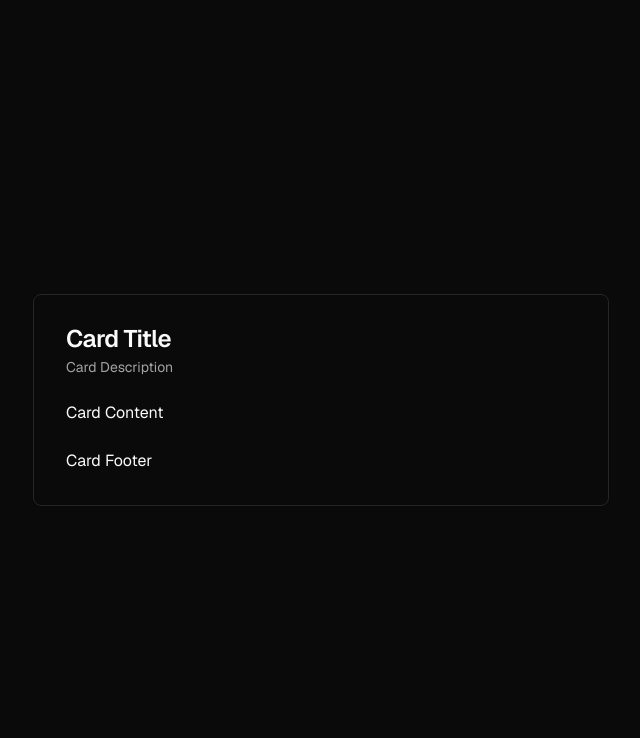
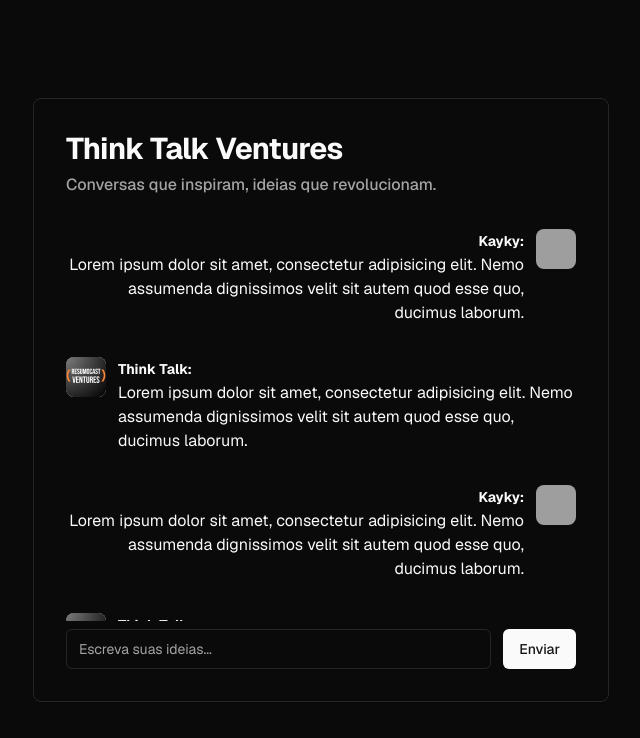
Before and after one commit to mynameiskayky/think-talk-ventures, a Next.js app: page / in a window 1280 px wide. Shown: the top 738 px of the page, without its empty margins (319-959 px from the left). Built offline with nearby package versions, Linux system fonts and the light colour scheme; grey boxes are pictures that could not be loaded.

Commit message:
add interface

```diff
--- a/src/app/page.tsx
+++ b/src/app/page.tsx
@@ -1,4 +1,6 @@
 "use client";
+import { Avatar, AvatarFallback, AvatarImage } from "@/components/ui/avatar";
+import { Button } from "@/components/ui/button";
 import {
   Card,
   CardContent,
@@ -7,20 +9,93 @@
   CardHeader,
   CardTitle,
 } from "@/components/ui/card";
+import { Input } from "@/components/ui/input";
+import { Label } from "@/components/ui/label";
+import { ScrollArea } from "@/components/ui/scroll-area";
 
 export default function Home() {
   return (
-    <main className="grid place-items-center h-screen">
+    <main className="grid place-items-center h-screen ">
       <Card className="w-full max-w-xl p-2">
         <CardHeader>
-          <CardTitle className="font">Card Title</CardTitle>
-          <CardDescription>Card Description</CardDescription>
+          <CardTitle className="font-bold text-3xl">
+            Think Talk Ventures
+          </CardTitle>
+          <CardDescription className="font-medium text-base">
+            Conversas que inspiram, ideias que revolucionam.
+          </CardDescription>
         </CardHeader>
-        <CardContent>
-          <p>Card Content</p>
-        </CardContent>
-        <CardFooter>
-          <p>Card Footer</p>
+        <ScrollArea className="pt-2 pr-6 h-[400px]">
+          <CardContent className="relative pr-0 space-y-8">
+            <div className="flex flex-row-reverse text-right items-start gap-3">
+              <Avatar>
+                <AvatarImage
+                  src="https://github.com/mynameiskayky.png"
+                  alt="@shadcn"
+                />
+                <AvatarFallback>KV</AvatarFallback>
+              </Avatar>
+              <div>
+                <Label className="font-bold">Kayky:</Label>
+                <p>
+                  Lorem ipsum dolor sit amet, consectetur adipisicing elit. Nemo
+                  assumenda dignissimos velit sit autem quod esse quo, ducimus
+                  laborum.
+                </p>
+              </div>
+            </div>
+            <div className="flex items-start gap-3">
+              <Avatar>
+                <AvatarImage src="/resumo-cast.jpg" alt="ResumoCast Ventures" />
+                <AvatarFallback>TT</AvatarFallback>
+              </Avatar>
+              <div>
+                <Label className="font-bold">Think Talk:</Label>
+                <p>
+                  Lorem ipsum dolor sit amet, consectetur adipisicing elit. Nemo
+                  assumenda dignissimos velit sit autem quod esse quo, ducimus
+                  laborum.
+                </p>
+              </div>
+            </div>
+            <div className="flex flex-row-reverse text-right items-start gap-3">
+              <Avatar>
+                <AvatarImage
+                  src="https://github.com/mynameiskayky.png"
+                  alt="@shadcn"
+                />
+                <AvatarFallback>KV</AvatarFallback>
+              </Avatar>
+              <div>
+                <Label className="font-bold">Kayky:</Label>
+                <p>
+                  Lorem ipsum dolor sit amet, consectetur adipisicing elit. Nemo
+                  assumenda dignissimos velit sit autem quod esse quo, ducimus
+                  laborum.
+                </p>
+              </div>
+            </div>
+            <div className="flex items-start gap-3">
+              <Avatar>
+                <AvatarImage src="/resumo-cast.jpg" alt="ResumoCast Ventures" />
+                <AvatarFallback>TT</AvatarFallback>
+              </Avatar>
+              <div>
+                <Label className="font-bold">Think Talk:</Label>
+                <p>
+                  Lorem ipsum dolor sit amet, consectetur adipisicing elit. Nemo
+                  assumenda dignissimos velit sit autem quod esse quo, ducimus
+                  laborum.
+                </p>
+              </div>
+            </div>
+          </CardContent>
+        </ScrollArea>
+        <CardFooter className="pt-2">
+          <form className="flex items-center gap-3 w-full">
+            <Input placeholder="Escreva suas ideias..." className="flex-1" />
+            <Button>Enviar</Button>
+          </form>
         </CardFooter>
       </Card>
     </main>
--- a/src/components/ui/avatar.tsx
+++ b/src/components/ui/avatar.tsx
@@ -1,9 +1,9 @@
-"use client"
+"use client";
 
-import * as React from "react"
-import * as AvatarPrimitive from "@radix-ui/react-avatar"
+import * as React from "react";
+import * as AvatarPrimitive from "@radix-ui/react-avatar";
 
-import { cn } from "@/lib/utils"
+import { cn } from "@/lib/utils";
 
 const Avatar = React.forwardRef<
   React.ElementRef<typeof AvatarPrimitive.Root>,
@@ -12,13 +12,13 @@
   <AvatarPrimitive.Root
     ref={ref}
     className={cn(
-      "relative flex h-10 w-10 shrink-0 overflow-hidden rounded-full",
+      "relative flex h-10 w-10 shrink-0 overflow-hidden rounded-lg",
       className
     )}
     {...props}
   />
-))
-Avatar.displayName = AvatarPrimitive.Root.displayName
+));
+Avatar.displayName = AvatarPrimitive.Root.displayName;
 
 const AvatarImage = React.forwardRef<
   React.ElementRef<typeof AvatarPrimitive.Image>,
@@ -29,8 +29,8 @@
     className={cn("aspect-square h-full w-full", className)}
     {...props}
   />
-))
-AvatarImage.displayName = AvatarPrimitive.Image.displayName
+));
+AvatarImage.displayName = AvatarPrimitive.Image.displayName;
 
 const AvatarFallback = React.forwardRef<
   React.ElementRef<typeof AvatarPrimitive.Fallback>,
@@ -44,7 +44,7 @@
     )}
     {...props}
   />
-))
-AvatarFallback.displayName = AvatarPrimitive.Fallback.displayName
+));
+AvatarFallback.displayName = AvatarPrimitive.Fallback.displayName;
 
-export { Avatar, AvatarImage, AvatarFallback }
+export { Avatar, AvatarImage, AvatarFallback };
--- a/src/components/ui/scroll-area.tsx
+++ b/src/components/ui/scroll-area.tsx
@@ -1,9 +1,9 @@
-"use client"
+"use client";
 
-import * as React from "react"
-import * as ScrollAreaPrimitive from "@radix-ui/react-scroll-area"
+import * as React from "react";
+import * as ScrollAreaPrimitive from "@radix-ui/react-scroll-area";
 
-import { cn } from "@/lib/utils"
+import { cn } from "@/lib/utils";
 
 const ScrollArea = React.forwardRef<
   React.ElementRef<typeof ScrollAreaPrimitive.Root>,
@@ -20,8 +20,8 @@
     <ScrollBar />
     <ScrollAreaPrimitive.Corner />
   </ScrollAreaPrimitive.Root>
-))
-ScrollArea.displayName = ScrollAreaPrimitive.Root.displayName
+));
+ScrollArea.displayName = ScrollAreaPrimitive.Root.displayName;
 
 const ScrollBar = React.forwardRef<
   React.ElementRef<typeof ScrollAreaPrimitive.ScrollAreaScrollbar>,
@@ -33,16 +33,16 @@
     className={cn(
       "flex touch-none select-none transition-colors",
       orientation === "vertical" &&
-        "h-full w-2.5 border-l border-l-transparent p-[1px]",
+        "h-full w-2 border-l border-l-transparent p-[1px]",
       orientation === "horizontal" &&
-        "h-2.5 flex-col border-t border-t-transparent p-[1px]",
+        "h-2 flex-col border-t border-t-transparent p-[1px]",
       className
     )}
     {...props}
   >
     <ScrollAreaPrimitive.ScrollAreaThumb className="relative flex-1 rounded-full bg-border" />
   </ScrollAreaPrimitive.ScrollAreaScrollbar>
-))
-ScrollBar.displayName = ScrollAreaPrimitive.ScrollAreaScrollbar.displayName
+));
+ScrollBar.displayName = ScrollAreaPrimitive.ScrollAreaScrollbar.displayName;
 
-export { ScrollArea, ScrollBar }
+export { ScrollArea, ScrollBar };
```
Also changed, not shown: public/resumo-cast.jpg (added).
